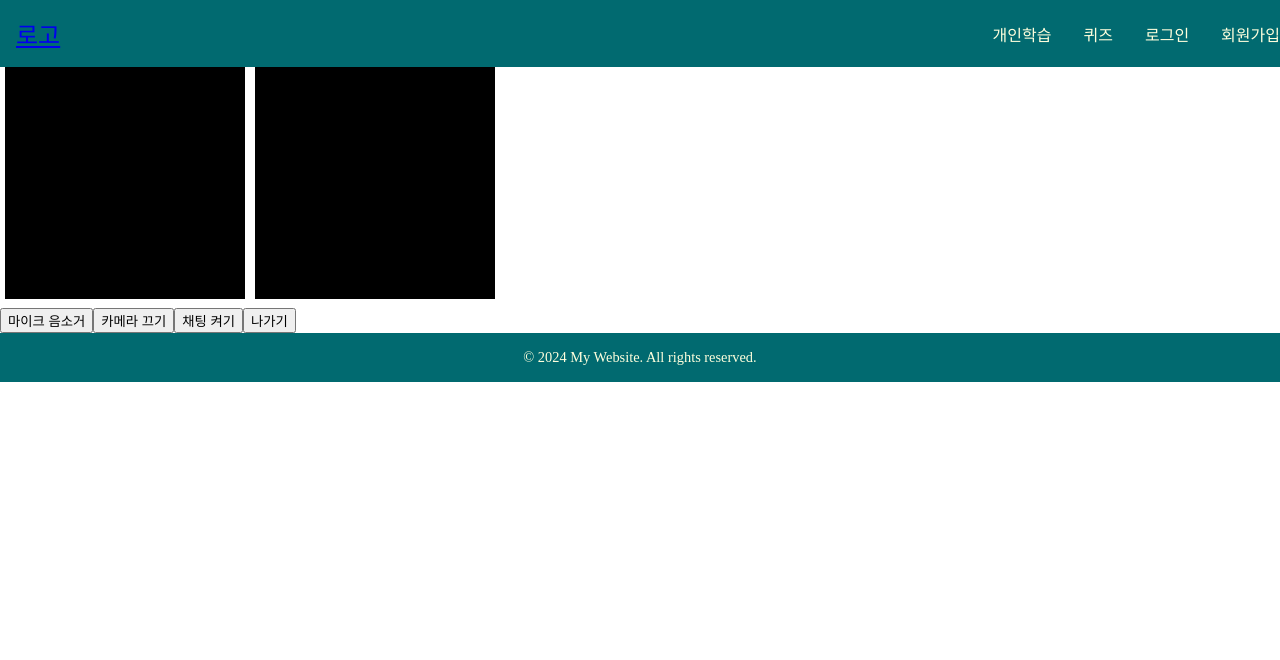
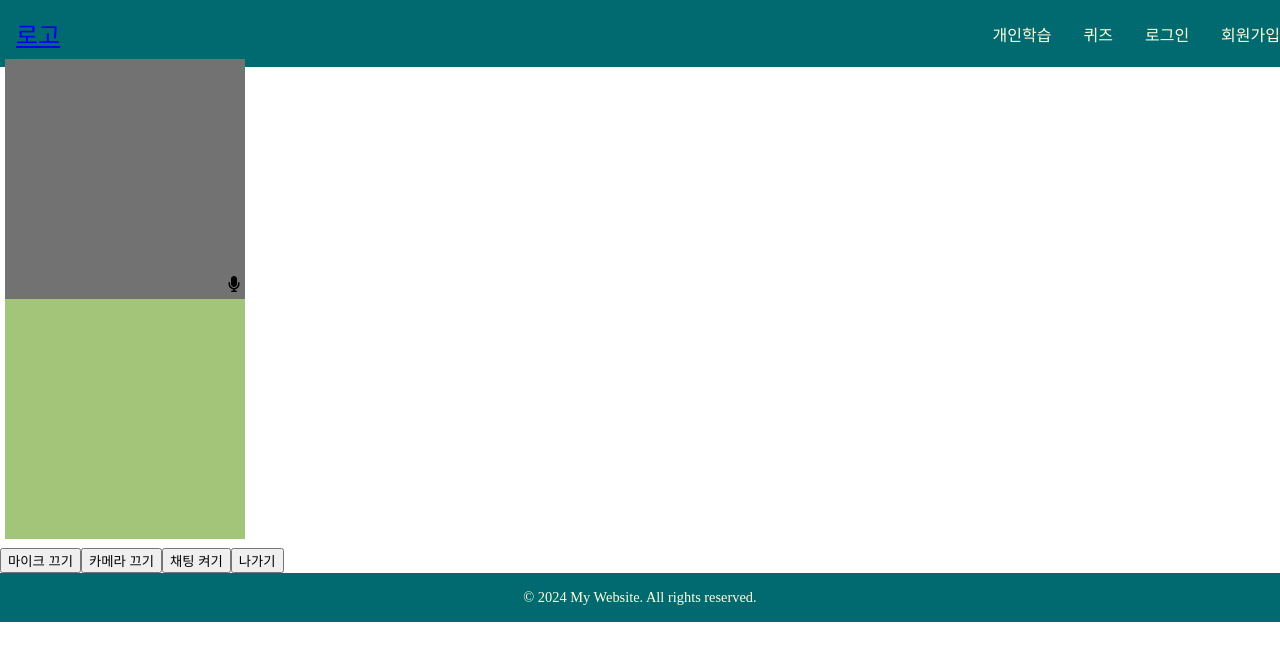
Before and after one commit to purple11-11/HandChatter, a React (Create React App) app in the folder client/: page /class in a window 1280 px wide. Shown: the top 660 px of the page. Built offline with nearby package versions, Linux system fonts and the light colour scheme; no server answers.

Commit message:
[FE] 화상채팅 버튼 기능 구현

```diff
--- a/client/src/pages/Webcam.tsx
+++ b/client/src/pages/Webcam.tsx
@@ -1,5 +1,7 @@
 import React, { useEffect, useRef, useState } from "react";
 import * as io from "socket.io-client";
+import { FontAwesomeIcon } from "@fortawesome/react-fontawesome";
+import { faMicrophone, faMicrophoneSlash } from "@fortawesome/free-solid-svg-icons";
 
   /* Client에서 사용할 변수들
   pc_config: RTCPeerConnection을 생성할 때의 config
@@ -27,19 +29,16 @@ import * as io from "socket.io-client";
     const localVideoRef = useRef<HTMLVideoElement>(null);
     const remoteVideoRef = useRef<HTMLVideoElement>(null);
     const [isMicMuted, setIsMicMuted] = useState(false); // 마이크 음소거 상태를 저장하는 상태 변수
-
-
-
-    const setVideoTracks = async () => { //
+    const [isCameraOn, setIsCameraOn] = useState(false); // 화면 켜고 끄기 상태를 저장하는 상태 변수
+    const setVideoTracks = async () => {
       try {
-        console.log("abcd", navigator.mediaDevices)
         const stream = await navigator.mediaDevices.getUserMedia({
           video: true,
-          audio: true,
+          audio: !isMicMuted,
         });
 
         if (localVideoRef.current) localVideoRef.current.srcObject = stream;
-        // 자신의 video, audio track을 모두 자신의 RTCPeerConnection에 등록한다.
+
         if (!(pcRef.current && socketRef.current)) return;
         stream.getTracks().forEach((track) => {
           if (!pcRef.current) return;
@@ -49,24 +48,21 @@ import * as io from "socket.io-client";
         pcRef.current.onicecandidate = (e) => {
           if (e.candidate) {
             if (!socketRef.current) return;
-            console.log("onicecandidate");
             socketRef.current.emit("candidate", e.candidate);
           }
         };
+
         pcRef.current.oniceconnectionstatechange = (e) => {
           console.log(e);
         };
+
         pcRef.current.ontrack = (ev) => {
           console.log("add remotetrack success");
           if (remoteVideoRef.current) {
             remoteVideoRef.current.srcObject = ev.streams[0];
           }
-    // 자신의 video, audio track을 모두 자신의 RTCPeerConnection에 등록한 후에 room에 접속했다고 Signaling Server에 알린다.
-    // 왜냐하면 offer or answer을 주고받을 때의 RTCSessionDescription에 해당 video, audio track에 대한 정보가 담겨 있기 때문에
-    // 순서를 어기면 상대방의 MediaStream을 받을 수 없음
+        };
 
-        };
-        console.log("sfjkdfhkjhfkj", socketRef.current);
         socketRef.current.emit("join_room", {
           room: "1234",
         });
@@ -75,7 +71,6 @@ import * as io from "socket.io-client";
       }
     };
 
-    // 상대방에게 offer signal 전달
     const createOffer = async () => {
       console.log("create offer");
       if (!(pcRef.current && socketRef.current)) return;
@@ -91,37 +86,31 @@ import * as io from "socket.io-client";
       }
     };
 
-    // 상대방의 Offer를 받고, 이에 대한 Answer를 생성하여 Signaling Server로 전송하는 함수
     const createAnswer = async (sdp: RTCSessionDescription) => {
       if (!(pcRef.current && socketRef.current)) return;
       try {
-        // 원격 설명을 설정
-        console.log("bbbbbbb")
-        await pcRef.current.setRemoteDescription(new RTCSessionDescription(sdp));
+        console.log("bbbbbbb");
+        await pcRef.current.setRemoteDescription(
+          new RTCSessionDescription(sdp)
+        );
         console.log("answer set remote description success");
 
-        // Answer SDP를 생성
         const mySdp = await pcRef.current.createAnswer({
           offerToReceiveVideo: true,
           offerToReceiveAudio: true,
         });
         console.log("create answer");
 
-        // 로컬 설명을 설정
         await pcRef.current.setLocalDescription(new RTCSessionDescription(mySdp));
 
-        // Answer SDP를 Signaling Server로 전송
         socketRef.current.emit("answer", mySdp);
 
-        // 이벤트 핸들러를 사용하여 원격 트랙을 받아와서 remoteVideoRef에 연결
         pcRef.current.ontrack = (event) => {
-          // ontrack 이벤트 핸들러는 상대방의 비디오 트랙을 받아와서 remoteVideoRef에 연결
-          // 상대방의 비디오가 "remoteVideoRef에 랜더링"
           console.log("Received remote track");
           if (remoteVideoRef.current) {
             remoteVideoRef.current.srcObject = event.streams[0];
           }
-        }
+        };
       } catch (e) {
         console.error(e);
       }
@@ -132,14 +121,11 @@ import * as io from "socket.io-client";
       pcRef.current = new RTCPeerConnection(pc_config);
 
       socketRef.current.on("all_users", (allUsers: Array<{ id: string }>) => {
-        console.log("allUsers", allUsers)
+        console.log("allUsers", allUsers);
         if (allUsers.length > 0) {
           createOffer();
         }
       });
-      /* 위에 주석을 해제하고 실행 시키면 메모장에 있는 에러문들이 뜸
-      console.log에는 candidate: sLCSnCWcz4NhlBOFAAAr 이렇게 많은 글이 반복해서 나옴
-      */
 
       socketRef.current.on("getOffer", (sdp: RTCSessionDescription) => {
         pcRef2.current = new RTCPeerConnection(pc_config);
@@ -151,19 +137,17 @@ import * as io from "socket.io-client";
       socketRef.current.on("getAnswer", (sdp: RTCSessionDescription) => {
         console.log("get answer");
         if (!pcRef.current) return;
-        console.log("aaaaaaaa")
+        console.log("aaaaaaaa");
         pcRef.current.setRemoteDescription(new RTCSessionDescription(sdp));
       });
 
-      socketRef.current.on(
-        "getCandidate",
-        async (candidate: RTCIceCandidateInit) => {
+      socketRef.current.on("getCandidate", async (candidate: RTCIceCandidateInit) => {
         if (!pcRef.current) return;
         await pcRef.current.addIceCandidate(new RTCIceCandidate(candidate));
         console.log("candidate add success");
-        }
-      );
-      console.log(navigator.mediaDevices)
+      });
+
+      console.log(navigator.mediaDevices);
       setVideoTracks();
 
       return () => {
@@ -176,39 +160,77 @@ import * as io from "socket.io-client";
       };
     }, []);
 
-    // Button
-    const MicMute = () => {};
-    const CamMute = () => {};
+   // MicMute : 음성 켜고 끄기
+   const MicMute = () => {
+    setIsMicMuted((prev) => !prev);
+
+    if (localVideoRef.current) {
+      const stream = localVideoRef.current.srcObject as MediaStream;
+      if (stream) {
+        const audioTracks = stream.getAudioTracks();
+        audioTracks.forEach((track) => {
+          track.enabled = !isMicMuted;
+        });
+      }
+    }
+  };
+
+  const micText = isMicMuted ? "마이크 켜기" : "마이크 끄기";
+
+  // CamMute : 영상 켜고 끄기
+const CamMute = () => {
+  if (localVideoRef.current) {
+    const stream = localVideoRef.current.srcObject as MediaStream;
+    if (stream) {
+      const videoTracks = stream.getVideoTracks();
+      videoTracks.forEach((track) => {
+        track.enabled = !track.enabled; // 카메라 상태를 반전시킴
+      });
+    }
+  }
+  // 카메라 상태 변경 후 버튼
+  setIsCameraOn((prev) => !prev);
+};
+
 const ChattIngress = () => {};
 const ChattExit = () => {};
 
-    // 본인과 상대방의 video 렌더링
 return (
-      <div>
+  <div style={{ position: "relative" }}>
+    <div style={{ position: "relative", width: 240, height: 240 }}>
       <video
         style={{
           width: 240,
           height: 240,
           margin: 5,
-            backgroundColor: "black",
+          backgroundColor: "#727272",
         }}
         muted
         ref={localVideoRef}
         autoPlay
       />
+      <div style={{ position: "absolute", bottom: 0, right: 0 }}>
+        <div className="mic_icon" onClick={MicMute}>
+          <FontAwesomeIcon icon={isMicMuted ? faMicrophoneSlash : faMicrophone} />
+        </div>
+      </div>
+    </div>
     <video
       id="remotevideo"
       style={{
         width: 240,
         height: 240,
         margin: 5,
-            backgroundColor: "black",
+        backgroundColor: "#a2c579",
       }}
       ref={remoteVideoRef}
       autoPlay
     /> <br/>
-          <button onClick={MicMute}>마이크 음소거</button>
-          <button onClick={CamMute}>카메라 끄기</button>
+
+    <button onClick={MicMute}>
+      {micText}
+    </button>
+    <button onClick={CamMute}>카메라 {isCameraOn ? '켜기' : '끄기'}</button>
     <button onClick={ChattIngress}>채팅 켜기</button>
     <button onClick={ChattExit}>나가기</button>
   </div>
```
Also changed, not shown: 1 other file (tests, documents, lock files or other folders). Lines whose indentation alone changed are shown as unchanged.
